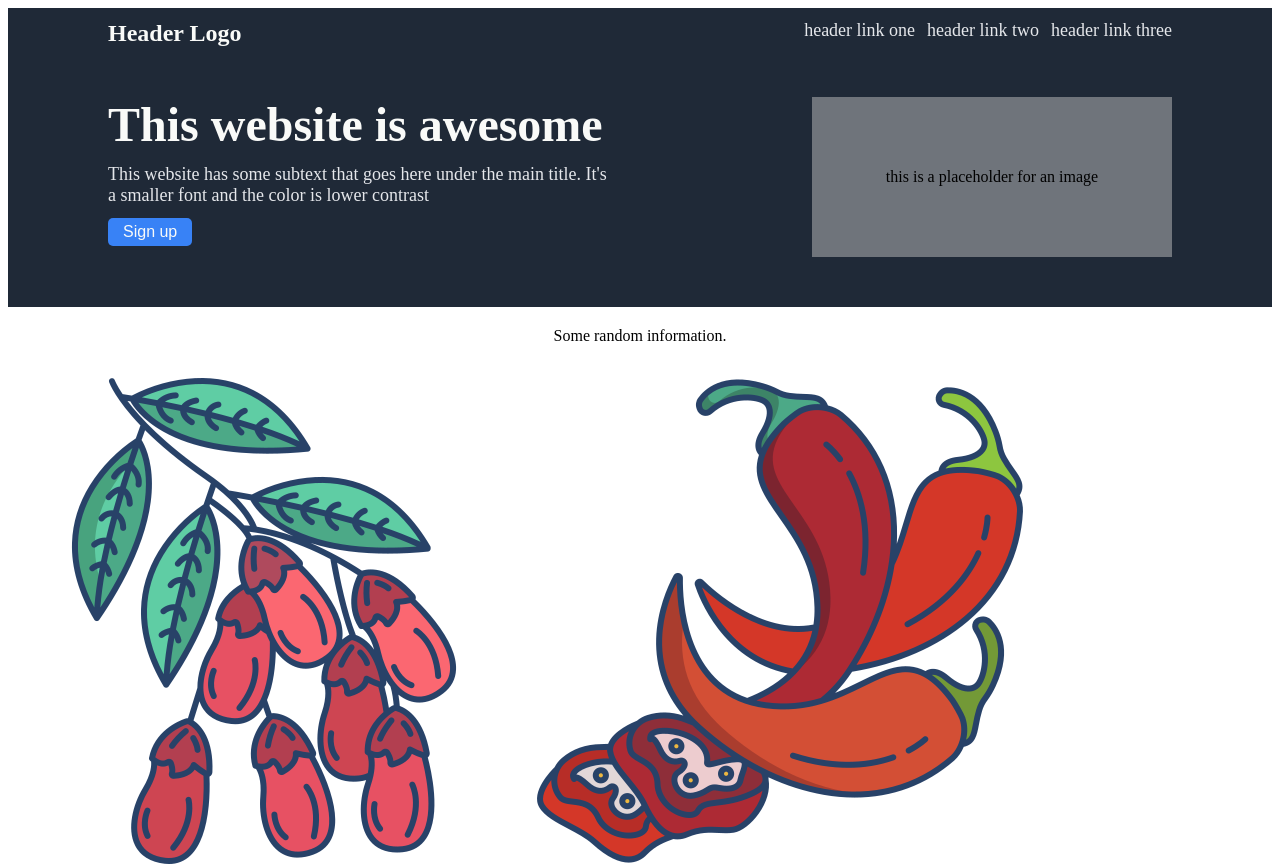
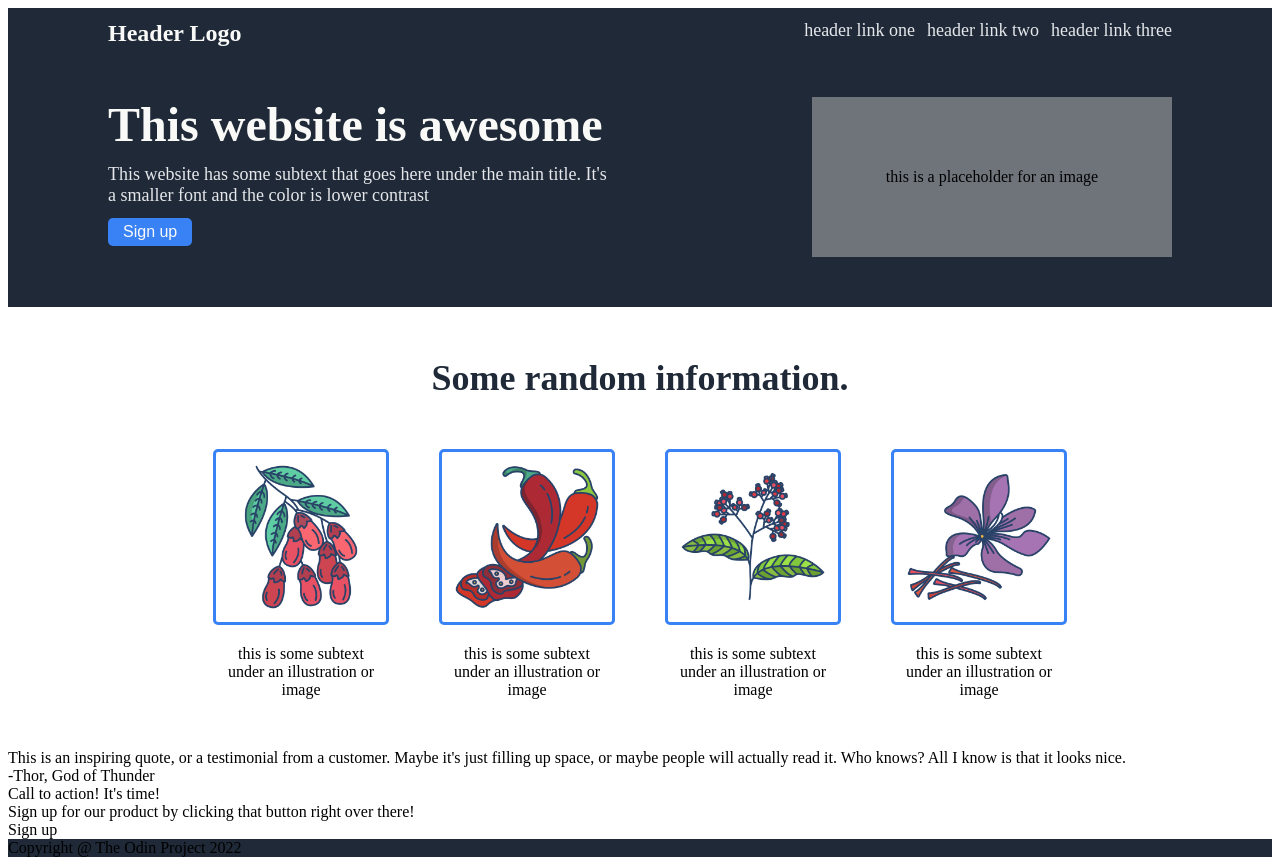
Before and after one commit to Gonkas07/landingpage1, a plain HTML site: page index.html in a window 1280 px wide. Shown: the top 864 px of the page. Drawn offline with Linux system fonts and the light colour scheme.

Commit message:
styles.css

```diff
--- a/styles.css
+++ b/styles.css
@@ -81,12 +81,52 @@ body {
     transition: 0,3s;
 }
 
+
+
+
 .part-2 {
     display: flex;
     flex-direction: column;
     align-items: center;
+    padding: 50px 0px;
 }
 
 .title-2 {
-    padding: 20px 0px;
+    padding-bottom: 50px;
+    font-size: 36px;
+    font-weight: bolder;
+    color: #1F2937;
+
 }
+
+.image-1,
+.image-2,
+.image-3,
+.image-4 {
+    width: 150px;
+    height: 150px;
+    border: 3px solid #3882F6;
+    border-radius: 5px;
+    padding: 10px;
+}
+
+.images {
+    display: flex;
+    gap: 50px;
+    justify-content: center;
+    padding-bottom: 20px;
+}
+
+.image-subtexts {
+    display: flex;
+    gap: 76px;
+    justify-content: center;
+}
+
+.subtext-1,
+.subtext-2,
+.subtext-3,
+.subtext-4 {
+    width: 150px;
+    text-align: center;
+}
```
